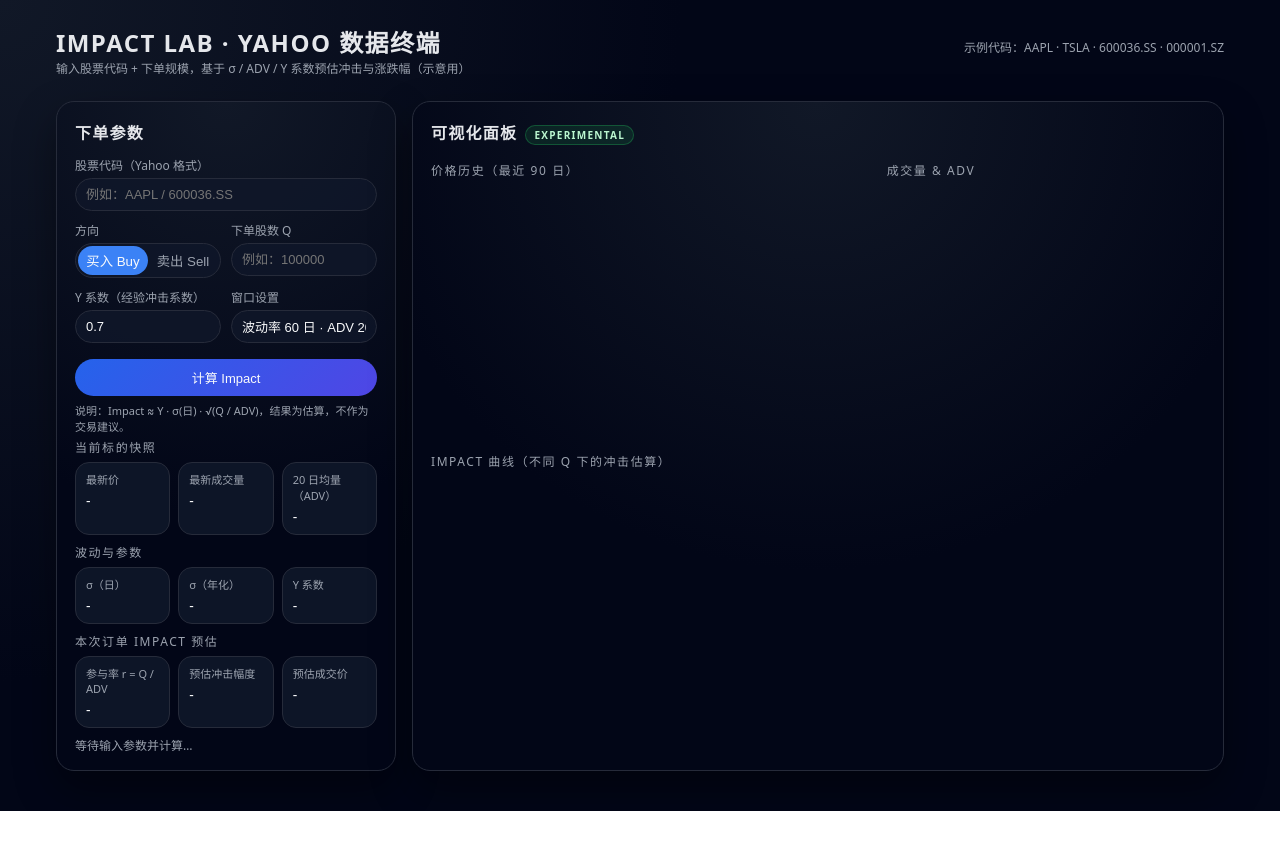
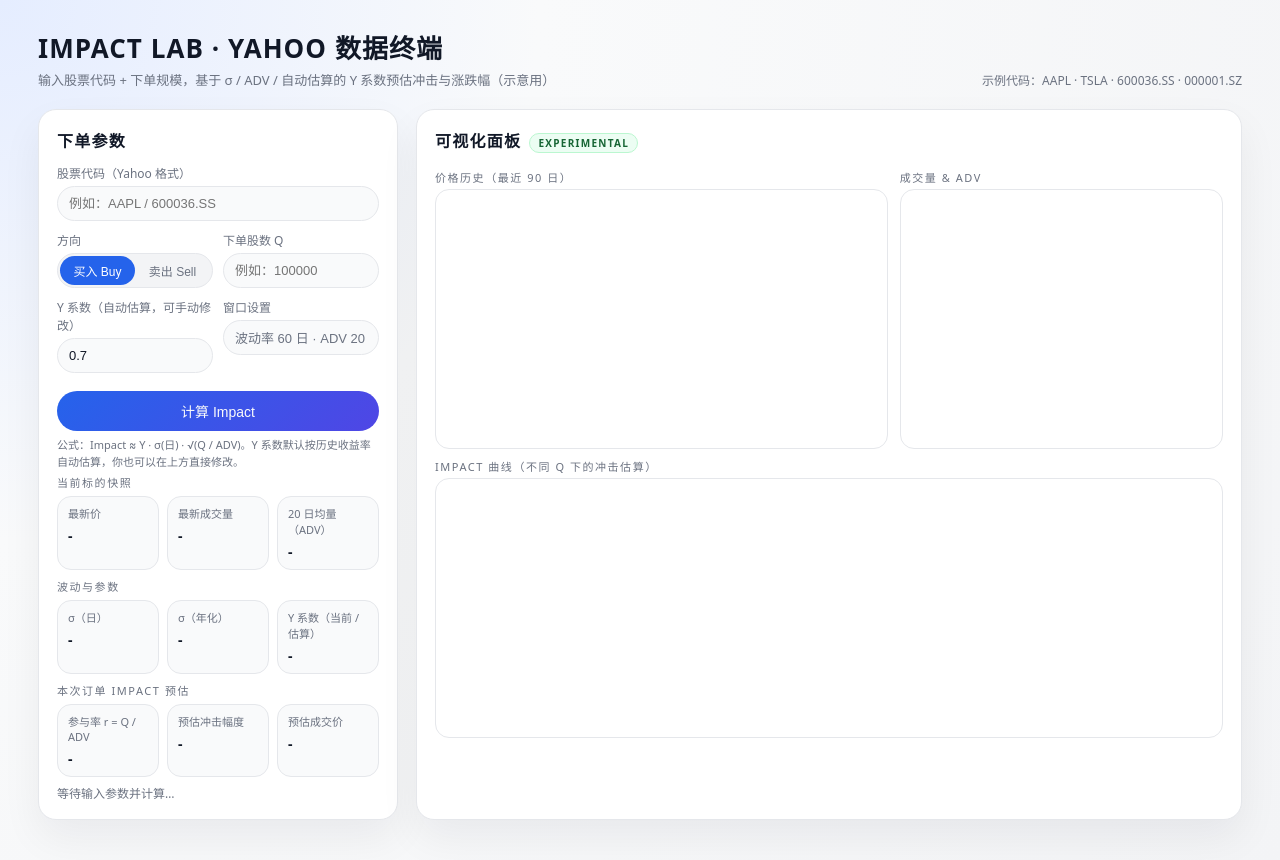
Before and after one commit to daluobo886/impact-lab, a plain HTML site: page index.html in a window 1280 px wide. Before the commit the page ends 811 px from the top, so only its background shows below. Drawn offline with nearby package versions, Linux system fonts and the light colour scheme.

Commit message:
Refactor styles for improved UI and responsiveness
Updated CSS variables and styles for improved design and readability. Adjusted layout, colors, and responsive behavior across various components.

```diff
--- a/index.html
+++ b/index.html
@@ -9,68 +9,67 @@
 
   <style>
     :root {
-      --bg: #0b1020;
-      --card: #111624;
-      --border: #262b3a;
-      --accent: #3b82f6;
-      --accent-soft: rgba(59,130,246,0.1);
-      --text-main: #f9fafb;
-      --text-muted: #9ca3af;
-      --danger: #f97373;
-      --success: #4ade80;
+      --bg: #f3f4f6;
+      --card: #ffffff;
+      --border: #e5e7eb;
+      --accent: #2563eb;
+      --text-main: #111827;
+      --text-muted: #6b7280;
+      --danger: #b91c1c;
+      --success: #15803d;
     }
     * { box-sizing: border-box; }
     body {
       margin: 0;
       font-family: system-ui, -apple-system, BlinkMacSystemFont, "Segoe UI", sans-serif;
-      background: radial-gradient(circle at top left, #111827 0, #020617 45%, #020617 100%);
+      background: radial-gradient(circle at top left, #e5edff 0, #f9fafb 35%, #f3f4f6 100%);
       color: var(--text-main);
     }
     .app {
-      max-width: 1200px;
+      max-width: 1240px;
       margin: 0 auto;
-      padding: 24px 16px 40px;
+      padding: 28px 18px 40px;
     }
     header {
       display: flex;
-      align-items: baseline;
+      align-items: flex-end;
       justify-content: space-between;
       gap: 16px;
-      margin-bottom: 24px;
+      margin-bottom: 20px;
     }
     header h1 {
-      font-size: 24px;
-      margin: 0;
-      letter-spacing: 0.06em;
+      font-size: 26px;
+      margin: 0 0 4px;
+      letter-spacing: 0.04em;
       text-transform: uppercase;
-      color: #e5e7eb;
+      color: #111827;
     }
     header p {
       margin: 0;
-      font-size: 12px;
+      font-size: 13px;
       color: var(--text-muted);
     }
     .grid {
       display: grid;
-      grid-template-columns: minmax(0, 340px) minmax(0, 1fr);
-      gap: 16px;
+      grid-template-columns: minmax(0, 360px) minmax(0, 1fr);
+      gap: 18px;
     }
     @media (max-width: 900px) {
       .grid { grid-template-columns: minmax(0, 1fr); }
     }
     .card {
-      background: radial-gradient(circle at top, #111827 0, #020617 60%);
+      background: var(--card);
       border-radius: 18px;
       border: 1px solid var(--border);
       padding: 18px 18px 16px;
-      box-shadow: 0 18px 40px rgba(0,0,0,0.4);
+      box-shadow: 0 18px 40px rgba(15,23,42,0.06);
     }
     .card h2 {
       margin: 0 0 12px;
       font-size: 16px;
       letter-spacing: 0.08em;
       text-transform: uppercase;
-      color: #e5e7eb;
+      color: #111827;
     }
     label {
       display: block;
@@ -80,17 +79,22 @@
     }
     input, select {
       width: 100%;
-      padding: 8px 10px;
+      padding: 9px 11px;
       border-radius: 999px;
       border: 1px solid var(--border);
-      background: rgba(15,23,42,0.8);
+      background: #f9fafb;
       color: var(--text-main);
       font-size: 13px;
       outline: none;
     }
     input:focus, select:focus {
       border-color: var(--accent);
-      box-shadow: 0 0 0 1px rgba(59,130,246,0.4);
+      box-shadow: 0 0 0 1px rgba(37,99,235,0.25);
+      background: #ffffff;
+    }
+    input[disabled] {
+      background: #f9fafb;
+      color: var(--text-muted);
     }
     .row {
       display: flex;
@@ -102,7 +106,7 @@
       display: flex;
       border-radius: 999px;
       padding: 2px;
-      background: rgba(15,23,42,0.8);
+      background: #f3f4f6;
       border: 1px solid var(--border);
       font-size: 12px;
     }
@@ -111,34 +115,36 @@
       border: none;
       background: transparent;
       color: var(--text-muted);
-      padding: 5px 0;
+      padding: 6px 0;
       border-radius: 999px;
       cursor: pointer;
+      font-size: 12px;
     }
     .pill-toggle button.active {
       background: var(--accent);
-      color: #f9fafb;
+      color: #ffffff;
     }
     .btn-primary {
       width: 100%;
-      margin-top: 6px;
+      margin-top: 8px;
       border-radius: 999px;
       border: none;
-      padding: 9px 0;
-      font-size: 13px;
+      padding: 10px 0;
+      font-size: 14px;
       font-weight: 500;
       background: linear-gradient(135deg, #2563eb, #4f46e5);
       color: #f9fafb;
       cursor: pointer;
     }
     .btn-primary:disabled {
-      opacity: 0.6;
+      opacity: 0.7;
       cursor: default;
     }
     .hint {
       font-size: 11px;
       color: var(--text-muted);
       margin-top: 6px;
+      line-height: 1.5;
     }
     .stat-grid {
       display: grid;
@@ -151,38 +157,41 @@
       border-radius: 14px;
       border: 1px solid var(--border);
       padding: 8px 10px;
-      background: rgba(15,23,42,0.9);
+      background: #f9fafb;
     }
     .stat-label {
       font-size: 11px;
       color: var(--text-muted);
     }
     .stat-value {
-      margin-top: 4px;
+      margin-top: 5px;
       font-size: 14px;
-      font-weight: 500;
+      font-weight: 600;
+      color: #111827;
     }
     .stat-value.positive { color: var(--success); }
     .stat-value.negative { color: var(--danger); }
     .section-title {
-      font-size: 12px;
+      font-size: 11px;
       color: var(--text-muted);
       text-transform: uppercase;
-      letter-spacing: 0.13em;
+      letter-spacing: 0.14em;
       margin: 4px 0 4px;
     }
     .summary-line {
       font-size: 12px;
       color: var(--text-muted);
+      margin-top: 4px;
+      line-height: 1.5;
     }
     .summary-line strong {
-      color: #e5e7eb;
-      font-weight: 500;
+      color: #111827;
+      font-weight: 600;
     }
     .charts-grid {
       display: grid;
       grid-template-columns: minmax(0, 1.4fr) minmax(0, 1fr);
-      gap: 10px;
+      gap: 12px;
     }
     @media (max-width: 1100px) {
       .charts-grid { grid-template-columns: minmax(0, 1fr); }
@@ -190,6 +199,10 @@
     canvas {
       width: 100% !important;
       height: 260px !important;
+      background: #ffffff;
+      border-radius: 14px;
+      border: 1px solid #e5e7eb;
+      padding: 6px 8px;
     }
     .error {
       margin-top: 6px;
@@ -202,9 +215,9 @@
       padding: 2px 8px;
       border-radius: 999px;
       font-size: 10px;
-      background: rgba(34,197,94,0.12);
-      color: #bbf7d0;
-      border: 1px solid rgba(34,197,94,0.3);
+      background: #ecfdf3;
+      color: #166534;
+      border: 1px solid #bbf7d0;
       margin-left: 8px;
     }
   </style>
@@ -214,9 +227,11 @@
     <header>
       <div>
         <h1>IMPACT LAB · YAHOO 数据终端</h1>
-        <p>输入股票代码 + 下单规模，基于 σ / ADV / Y 系数预估冲击与涨跌幅（示意用）</p>
+        <p>输入股票代码 + 下单规模，基于 σ / ADV / 自动估算的 Y 系数预估冲击与涨跌幅（示意用）</p>
       </div>
-      <p>示例代码：AAPL · TSLA · 600036.SS · 000001.SZ</p>
+      <p style="font-size:12px;color:var(--text-muted);">
+        示例代码：AAPL · TSLA · 600036.SS · 000001.SZ
+      </p>
     </header>
 
     <div class="grid">
@@ -247,7 +262,7 @@
 
           <div class="row">
             <div>
-              <label for="yInput">Y 系数（经验冲击系数）</label>
+              <label for="yInput">Y 系数（自动估算，可手动修改）</label>
               <input id="yInput" type="number" step="0.1" min="0.1" max="3" value="0.7" />
             </div>
             <div>
@@ -258,7 +273,7 @@
 
           <button class="btn-primary" type="submit" id="submitBtn">计算 Impact</button>
           <div class="hint">
-            说明：Impact ≈ Y · σ(日) · √(Q / ADV)，结果为估算，不作为交易建议。
+            公式：Impact ≈ Y · σ(日) · √(Q / ADV)。Y 系数默认按历史收益率自动估算，你也可以在上方直接修改。
           </div>
           <div id="errorBox" class="error" style="display:none;"></div>
         </form>
@@ -274,7 +289,7 @@
         <div class="stat-grid" id="volStats">
           <div class="stat"><div class="stat-label">σ（日）</div><div class="stat-value">-</div></div>
           <div class="stat"><div class="stat-label">σ（年化）</div><div class="stat-value">-</div></div>
-          <div class="stat"><div class="stat-label">Y 系数</div><div class="stat-value">-</div></div>
+          <div class="stat"><div class="stat-label">Y 系数（当前 / 估算）</div><div class="stat-value">-</div></div>
         </div>
 
         <div class="section-title">本次订单 Impact 预估</div>
@@ -313,6 +328,7 @@
     const submitBtn = document.getElementById('submitBtn');
     const errorBox = document.getElementById('errorBox');
     const sideToggle = document.getElementById('sideToggle');
+    const yInputEl = document.getElementById('yInput');
 
     let side = 'buy';
 
@@ -329,7 +345,7 @@
     let priceChart, volumeChart, impactCurveChart;
     function destroyChart(chart) { if (chart) chart.destroy(); }
 
-    // 通用：按顺序尝试多个 URL（直接 + 两个代理）
+    // 多代理：直接 + corsproxy + allorigins
     async function fetchWithProxies(targetUrl) {
       const candidates = [
         targetUrl,
@@ -408,13 +424,18 @@
       const sigmaDaily = Math.sqrt(varR);
       const sigmaAnnual = sigmaDaily * Math.sqrt(252);
 
+      // 估算 Y：用 |r| 的均值 / σ，夹在 [0.3, 1.5] 区间
+      let avgAbsR = returns.reduce((a, b) => a + Math.abs(b), 0) / returns.length;
+      let yEstimated = (sigmaDaily > 0) ? avgAbsR / sigmaDaily : 0.7;
+      if (!isFinite(yEstimated) || yEstimated <= 0) yEstimated = 0.7;
+      yEstimated = Math.min(Math.max(yEstimated, 0.3), 1.5);
+
       // ADV：最近 20 日平均成交量
       const advWindow = Math.min(20, vols.length);
       const volsTail = vols.slice(-advWindow);
       const adv = volsTail.reduce((a, b) => a + b, 0) / advWindow;
 
       const last = items[items.length - 1];
-      const yDefault = 0.7;
 
       return {
         items,
@@ -426,7 +447,7 @@
         lastPrice: last.close,
         lastDate: last.date,
         lastVolume: last.volume,
-        yDefault
+        yEstimated
       };
     }
 
@@ -434,7 +455,7 @@
       const Q = orderSize;
       const V = metrics.adv;
       const r = Q / V;
-      const Y = yInput || metrics.yDefault;
+      const Y = yInput || metrics.yEstimated;
       const impact = Y * metrics.sigmaDaily * Math.sqrt(Q / V);
       const sign = side === 'buy' ? 1 : -1;
       const impactPct = impact * 100 * sign;
@@ -464,7 +485,11 @@
 
       volStats[0].textContent = formatNumber(metrics.sigmaDaily * 100, 2) + ' %';
       volStats[1].textContent = formatNumber(metrics.sigmaAnnual * 100, 2) + ' %';
-      volStats[2].textContent = formatNumber(impactResult.Y, 2);
+      volStats[2].textContent =
+        formatNumber(impactResult.Y, 2) +
+        '（估算值 ≈ ' +
+        formatNumber(metrics.yEstimated, 2) +
+        '）';
 
       impactStats[0].textContent = formatNumber(impactResult.r, 3);
       impactStats[1].textContent =
@@ -482,11 +507,13 @@
         formatNumber(impactResult.Q, 0) +
         ' 股</strong>，参与率 r ≈ <strong>' +
         formatNumber(impactResult.r, 3) +
-        '</strong>，在 σ(日) ≈ <strong>' +
+        '</strong>。根据最近 60 日波动率 σ(日) ≈ <strong>' +
         formatNumber(metrics.sigmaDaily * 100, 2) +
-        '%</strong>、Y ≈ <strong>' +
+        '%</strong>，自动估算的 Y ≈ <strong>' +
+        formatNumber(metrics.yEstimated, 2) +
+        '</strong>，当前使用 Y ≈ <strong>' +
         formatNumber(impactResult.Y, 2) +
-        '</strong> 的假设下，预估对价格的额外冲击约为 <strong>' +
+        '</strong>，预估对价格的额外冲击约为 <strong>' +
         (impactResult.impactPct > 0 ? '+' : '') +
         formatNumber(impactResult.impactPct, 2) +
         '%</strong>，理论成交价约为 <strong>' +
@@ -525,12 +552,12 @@
           plugins: { legend: { display: false } },
           scales: {
             x: {
-              ticks: { maxTicksLimit: 5, color: 'rgba(148,163,184,0.7)' },
+              ticks: { maxTicksLimit: 5, color: 'rgba(75,85,99,0.9)' },
               grid: { display: false }
             },
             y: {
-              ticks: { color: 'rgba(148,163,184,0.7)' },
-              grid: { color: 'rgba(55,65,81,0.5)' }
+              ticks: { color: 'rgba(75,85,99,0.9)' },
+              grid: { color: 'rgba(209,213,219,0.8)' }
             }
           }
         }
@@ -566,12 +593,12 @@
           plugins: { legend: { display: false } },
           scales: {
             x: {
-              ticks: { maxTicksLimit: 5, color: 'rgba(148,163,184,0.7)' },
+              ticks: { maxTicksLimit: 5, color: 'rgba(75,85,99,0.9)' },
               grid: { display: false }
             },
             y: {
-              ticks: { color: 'rgba(148,163,184,0.7)' },
-              grid: { color: 'rgba(55,65,81,0.5)' }
+              ticks: { color: 'rgba(75,85,99,0.9)' },
+              grid: { color: 'rgba(209,213,219,0.8)' }
             }
           }
         }
@@ -609,12 +636,12 @@
           plugins: { legend: { display: false } },
           scales: {
             x: {
-              ticks: { color: 'rgba(148,163,184,0.7)' },
-              grid: { color: 'rgba(31,41,55,0.6)' }
+              ticks: { color: 'rgba(75,85,99,0.9)' },
+              grid: { color: 'rgba(209,213,219,0.8)' }
             },
             y: {
-              ticks: { color: 'rgba(148,163,184,0.7)' },
-              grid: { color: 'rgba(31,41,55,0.6)' }
+              ticks: { color: 'rgba(75,85,99,0.9)' },
+              grid: { color: 'rgba(209,213,219,0.8)' }
             }
           }
         }
@@ -627,7 +654,7 @@
       errorBox.textContent = '';
       const symbol = document.getElementById('symbolInput').value.trim();
       const size = Number(document.getElementById('sizeInput').value);
-      let yInput = Number(document.getElementById('yInput').value);
+      let yInput = Number(yInputEl.value);
       if (!symbol) {
         errorBox.textContent = '请输入股票代码。';
         errorBox.style.display = 'block';
@@ -639,8 +666,7 @@
         return;
       }
       if (!yInput || yInput <= 0) {
-        yInput = 0.7;
-        document.getElementById('yInput').value = '0.7';
+        yInput = NaN; // 用 NaN 触发后面用估算值
       }
 
       submitBtn.disabled = true;
@@ -649,7 +675,17 @@
       try {
         const data = await fetchYahoo(symbol);
         const metrics = computeMetrics(data);
-        const impactResult = computeImpact(metrics, size, side, yInput);
+
+        // 把自动估算的 Y 写回输入框作为默认值（用户可再改）
+        if (!isFinite(Number(yInputEl.value)) || Number(yInputEl.value) <= 0) {
+          yInputEl.value = metrics.yEstimated.toFixed(2);
+        }
+
+        const actualY = isFinite(Number(yInputEl.value)) && Number(yInputEl.value) > 0
+          ? Number(yInputEl.value)
+          : metrics.yEstimated;
+
+        const impactResult = computeImpact(metrics, size, side, actualY);
         updateStats(metrics, impactResult);
         renderCharts(metrics, impactResult);
       } catch (err) {
```
